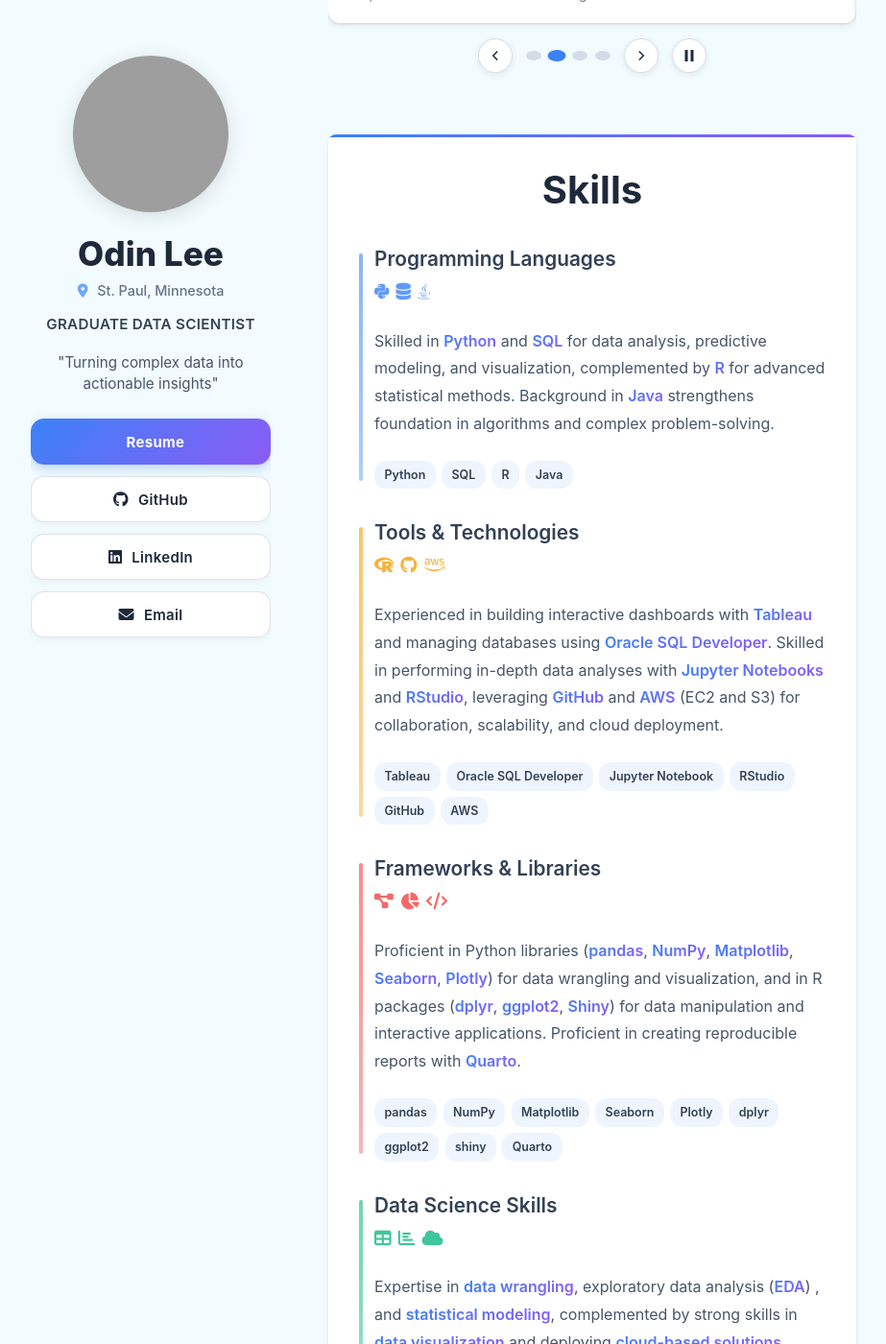
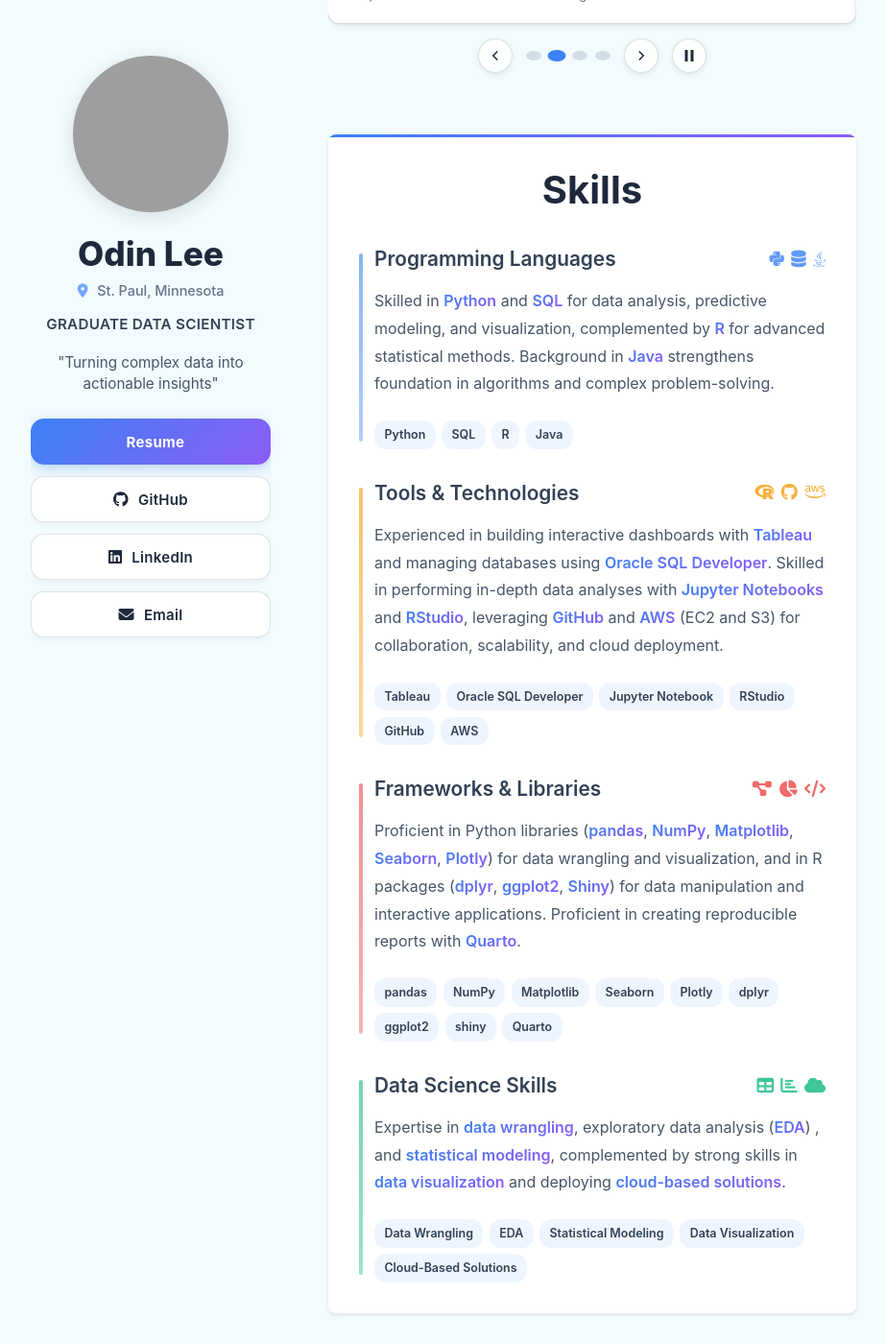
Before and after one commit to OdinLeePro/OdinLeePro.github.io, a Jekyll site: the page built from index.md, in a window 1280 px wide and 1400 px high, scrolled down 1627 px. Shown: the whole window at 96% size, without its empty margins (178-1101 px from the left). Built offline with Jekyll 4.4.1, drawn with Linux system fonts in a browser that asks for light colours; grey boxes are pictures that could not be loaded.

Commit message:
Add files via upload

```diff
--- a/assets/css/style.scss
+++ b/assets/css/style.scss
@@ -868,9 +868,14 @@ including layout wrappers, base button design, hover/focus states, and style var
   border-radius: 2px;
 }
 
-/* Header: just the title now */
+/* Header: title + icons */
 .skill-row header {
-  margin-bottom: 0.75rem;
+  display: grid;
+  grid-template-columns: 1fr auto;
+  align-items: center;
+  column-gap: .75rem;
+  row-gap: .25rem;
+  margin-bottom: 1rem;
 }
 
 /* Subtitle styling to match About section hierarchy */
@@ -884,12 +889,12 @@ including layout wrappers, base button design, hover/focus states, and style var
 }
 .skill-row .sub-title::before { content: none; } /* Remove default sub-title bar */
 
-/* Icons positioned between subtitle and paragraph */
+/* Icons with section-specific coloring */
 .skill-icons {
   display: inline-flex;
   gap: .45rem;
   flex-wrap: wrap;
-  margin: 0.75rem 0 1rem 0; /* Space above and below icons */
+  justify-self: end;
 }
 .skill-icons i {
   font-size: 1.1rem;
```
